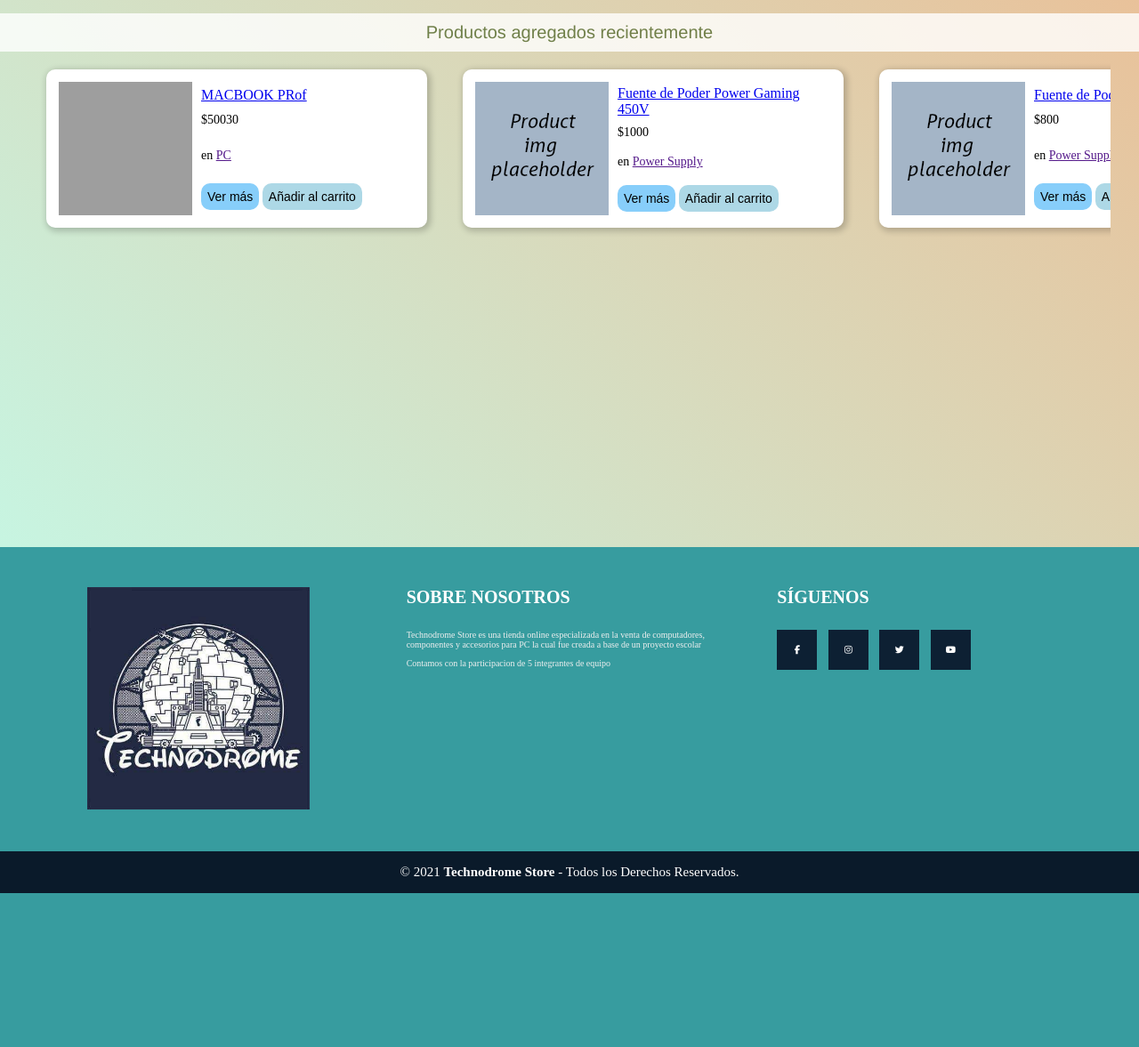
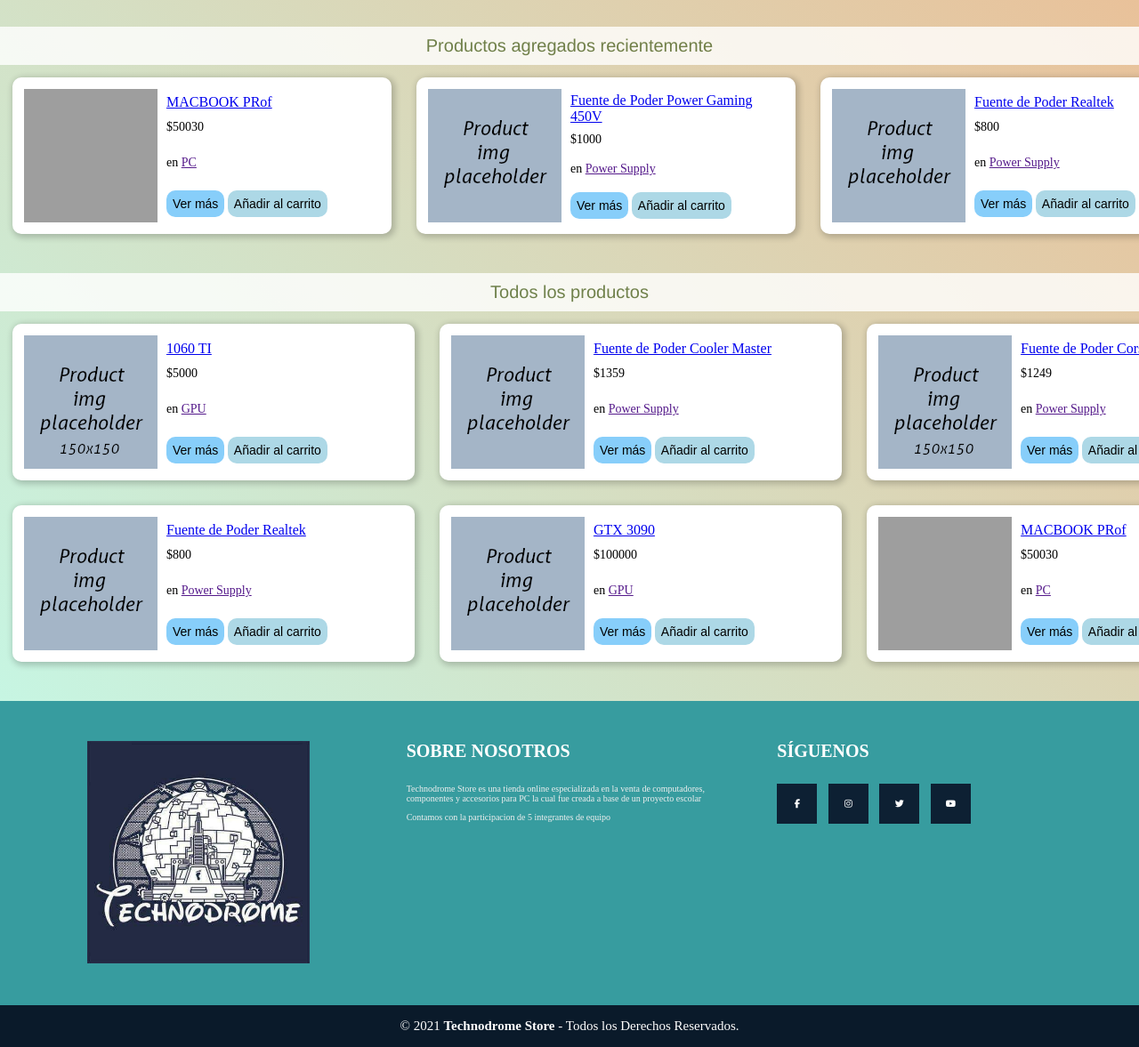
Before and after one commit to adairo/technodrome, a PHP site: page / in a window 1280 px wide. Shown: the part 131-1308 px from the top of the page at 89% size. Before the commit the page ends 1135 px from the top, so only its background shows below. Run offline with PHP 8.4, Linux system fonts and the light colour scheme; data comes from the database, SQL or seed files in the repository; some libraries are stand-ins or nearby versions; grey boxes are pictures that could not be loaded.

Commit message:
carrito funcionando

```diff
--- a/controller/mainController.php
+++ b/controller/mainController.php
@@ -14,6 +14,7 @@ class MainController{
 
     function showHome($status = null, $results = null){
         $last_added = $this->productModel->getLastAdded();
+        $all_products = $this->productModel->getAll();
 
         include_once(ROOT_DIRECTORY . '/views/header.php');
         include_once(ROOT_DIRECTORY . '/views/main.php');
@@ -32,7 +33,10 @@ class MainController{
     function showShoppingCar(){
         session_start();
         if(isset($_SESSION['loggedin']) && $_SESSION['loggedin'] == true){
-            $products = $_SESSION['carrito'];
+            $products = null;
+            if (isset($_SESSION['carrito']))
+                $products = $_SESSION['carrito'];
+
             include_once(ROOT_DIRECTORY . '/views/header.php');
             include_once(ROOT_DIRECTORY . '/views/carrito.php');
             include_once(ROOT_DIRECTORY . '/views/footer.php');
@@ -136,10 +140,10 @@ class MainController{
                 $_SESSION["username"] = $user['nombre'];
 
                 // Se redirige a la pantalla principal
-                header("location: index.php");
+                $this->showHome('Se inició sesión correctamente');
             }
             else
-                echo 'no existe';
+                $this->showHome('Usuario y/o contraseña incorrectos');
         }
         print_r($user);
     }
@@ -150,7 +154,7 @@ class MainController{
         session_destroy();
 
         // Se redirige a la pantalla principal
-        header("location: index.php");
+        $this->showHome('Se cerró la sesión');
     }
 
     function search(){
@@ -175,21 +179,21 @@ class MainController{
             $producto = $this->productModel->getById($_REQUEST['id_producto']);
             $producto['cantidad'] = 1;
 
-
             if (empty($_SESSION['carrito'])){ //no existe un carrito aún
                 $_SESSION['carrito'] = array($producto);
+                echo 'SE CREA EL CARRITO';
             }
             else{ // Ya existe el carrito pero falta agregar el producto
 
-                foreach ($_SESSION['carrito'] as $key => $prod){
-                    if ($prod['id_producto'] == $producto['id_producto'])// Ya existe el producto
-                        $_SESSION['carrito'][$key]['cantidad'] += 1;
-                    else{
-                        $_SESSION['carrito'][count($_SESSION['carrito'])] = $producto; //Se debería insertar en la última posición
+                $found = false;
+                foreach ($_SESSION['carrito'] as $key => $prod)
+                    if ($prod['id_producto'] === $producto['id_producto']){// Ya existe el producto
+                        $found = true;
+                        break;
                     }
-                }
+                if (!$found) // El producto no se encuentra en el carrito
+                    array_push($_SESSION['carrito'], $producto);
             }
-            print_r($_SESSION['carrito']);
             $this->showHome('Producto agregado al carrito');
         }
 
--- a/model/ProductoModel.php
+++ b/model/ProductoModel.php
@@ -7,8 +7,8 @@ class ProductoModel {
         $this->DB = Database::connect();
     }
 
-    function getAll(){ # No se debería usar este método ya que trae toda la información sensible de todos los clientes
-        $sql = 'SELECT * FROM productos ORDER BY id_producto';
+    function getAll(){
+        $sql = 'SELECT * FROM productos ORDER BY titulo';
         $sql_prep = $this->DB->prepare($sql);
         $sql_prep->execute();
         $data = $sql_prep->fetchAll(PDO::FETCH_ASSOC);
--- a/style/css/global.css
+++ b/style/css/global.css
@@ -14,7 +14,6 @@ html, body{
     margin: 10px auto;
     background: white;
     padding: 2rem;
-    max-width: 45%;
     border-radius: 1rem;
     box-shadow: 2px 2px 10px 2px rgba(0, 0, 0, 0.2);
 }
--- a/style/css/main.css
+++ b/style/css/main.css
@@ -17,7 +17,8 @@ main{
 /*-- Cuadros de Productos -- */
 
 .product-section{
-    margin-top: 15px;
+    margin: 30px auto;
+
 }
 .product-section h2 {
     text-align: center;
@@ -38,12 +39,19 @@ main{
     justify-content: flex-start;
     overflow-x: scroll;
     scrollbar-width: none;
-    width: 95%;
+    width: 100%;
+}
+
+.product-section .all-products{
+    display: grid;
+    margin-left: 20px;
+    margin: 0;
+    grid-template-columns: 480px 480px 480px 450px;
 }
 
 .producto-home{
-    margin: 2rem;
-    padding: 1.4rem;
+    margin: 1.4rem;
+    padding: 1.3rem;
     background: white;
     min-width: 40rem;
 
--- a/style/css/signup.css
+++ b/style/css/signup.css
@@ -1,5 +1,6 @@
+#main-div{width: 35%}
+
 /* font size */
-
 h1{font-size: 2.5rem;}
 #main-div p, #main-div a {font-size: 1.7rem;}
 
--- a/views/main.php
+++ b/views/main.php
@@ -29,7 +29,7 @@
               <a href='index.php?method=showProduct&id_producto=<?php echo $product['id_producto']?>'>
 
               <button class='info'>Ver más</button></a>
-              <a href="index.php?method=showShoppingCar"><button class='carrito'>Añadir al carrito</button></a>
+              <a href="index.php?method=addToCar&id_producto=<?php echo $product['id_producto'] ?>"><button class='carrito'>Añadir al carrito</button></a>
               </div>
             </div>
           </div>
@@ -66,4 +66,31 @@
       <?php endforeach; ?>
     </div>
   </section>
+
+  <!-- Todos los productos -->
+  <section class='product-section'>
+
+    <h2>Todos los productos</h2>
+    <div class="product-list all-products">
+      <?php foreach($all_products as $product): ?>
+        <div class="producto-home">
+          <img src=<?php echo 'resources/products/' . $product['id_producto'] . '/150.png'; ?> width="150px" height="150px">
+          <div class="description-home">
+
+            <p class='title'><a href='index.php?method=showProduct&id_producto=<?php echo $product['id_producto']?>'>
+              <?php echo $product['titulo']?></a></p> <!-- Título del producto -->
+
+            <p class='price'><?php echo '$'.$product['precio']?></p></p> <!-- Precio del producto -->
+            <p class='category'>en <a href=""><?php echo $product['categoria']?></p></a></p>
+            <div class="description-buttons">
+              <a href='index.php?method=showProduct&id_producto=<?php echo $product['id_producto']?>'>
+
+              <button class='info'>Ver más</button></a>
+              <a href="index.php?method=addToCar&id_producto=<?php echo $product['id_producto'] ?>"><button class='carrito'>Añadir al carrito</button></a>
+            </div>
+          </div>
+        </div>
+      <?php endforeach; ?>
+    </div>
+  </section>
 </main>
```
Also changed, not shown: db/articulos.sql (added, +74 -0 lines), style/css/carrito.css (+20 -5 lines), views/carrito.php (+6 -2 lines).
